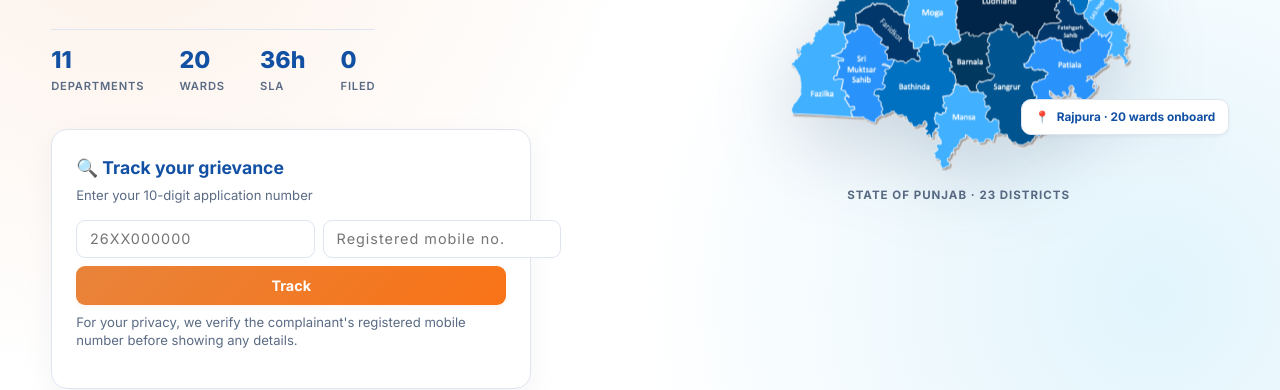
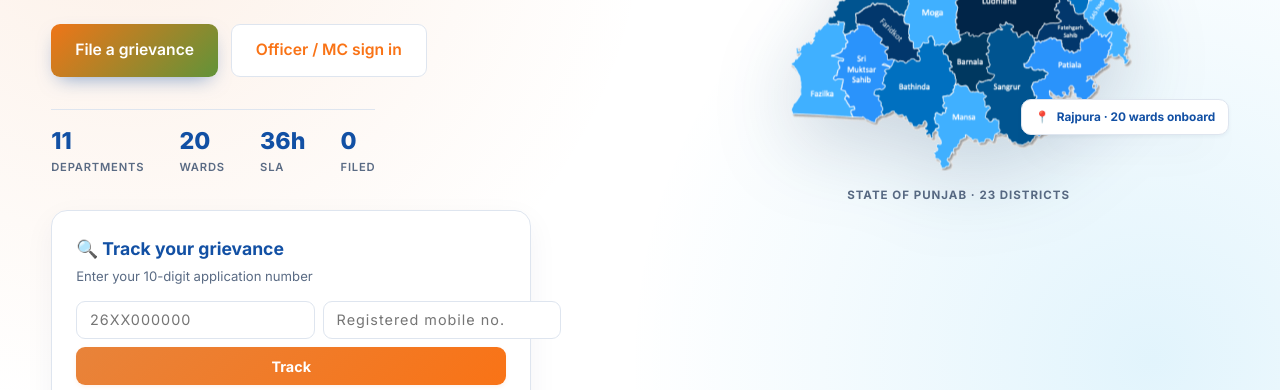
Before and after one commit to pranjal070/Saarthi, a plain HTML site: page index.html in a window 1280 px wide. Shown: the part 378-768 px from the top of the page. Drawn offline with Linux system fonts and the light colour scheme.

Commit message:
Added buttons and improved UI

```diff
--- a/index.html
+++ b/index.html
@@ -65,10 +65,10 @@
       <span class="hero-eyebrow" data-i18n="heroEyebrow">Service · Transparency · Accountability</span>
       <h2><span data-i18n="heroTitle1">One window for every</span><br><em data-i18n="heroTitleEm">civic grievance</em> <span data-i18n="heroTitle2">in Punjab.</span></h2>
       <p class="sub" data-i18n="heroSub">Report civic issues directly to the responsible officer. Track your file live. Resolution within 36 hours — or it escalates automatically.</p>
-      <!-- <div class="hero-cta">
+      <div class="hero-cta">
         <a class="btn btn-gold btn-lg" href="signup.html" data-i18n="fileGrievance">File a grievance →</a>
         <a class="btn btn-ghost btn-lg" href="login.html?role=officer" data-i18n="officerSignin">Officer / MC sign in</a>
-      </div> -->
+      </div>
       <div class="hero-trust">
         <div><b id="cD">11</b><span data-i18n="kpiDept">departments</span></div>
         <div><b id="cW">20</b><span data-i18n="kpiWard">wards</span></div>
```
